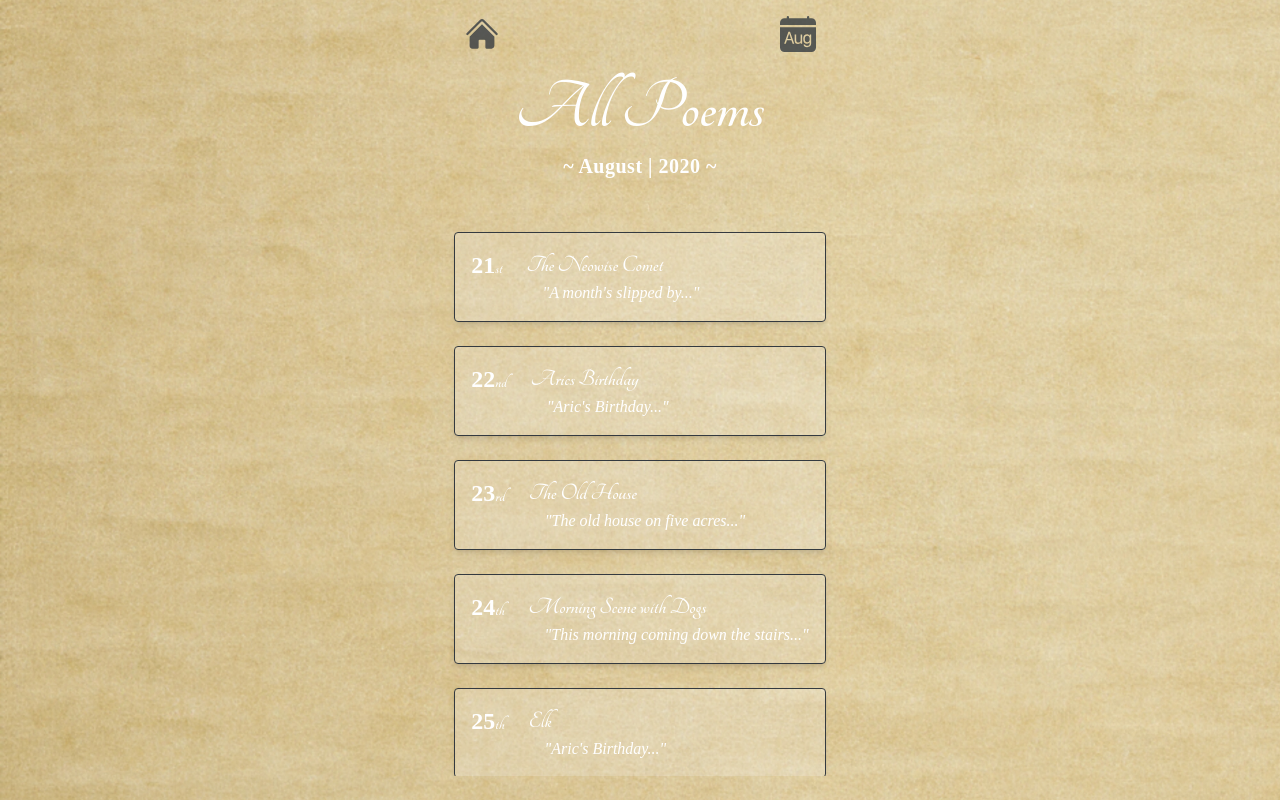
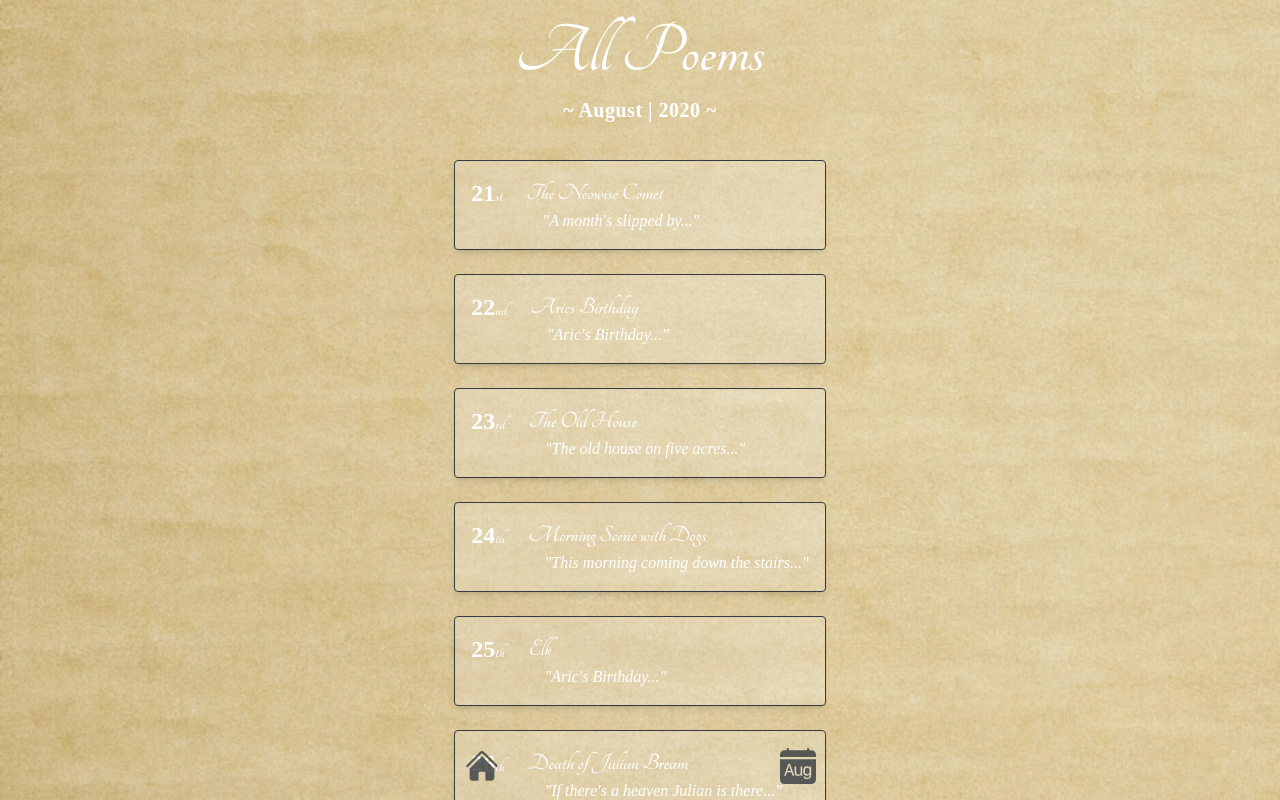
Before and after one commit to theMorganObject/berman-poems, a Next.js app: page /poems in a window 1280 px wide. Built offline with nearby package versions, Linux system fonts and the light colour scheme.

Commit message:
fixed UI white-space bugs

```diff
--- a/src/app/page.tsx
+++ b/src/app/page.tsx
@@ -2,7 +2,7 @@ import Hero from '@/components/Hero';
 
 export default function Home() {
   return (
-    <main className='relative flex min-h-screen flex-col items-center p-2'>
+    <main className='relative flex max-h-screen overflow-y-scroll flex-col items-center p-2'>
       <Hero />
     </main>
   );
--- a/src/app/poems/[slug]/page.tsx
+++ b/src/app/poems/[slug]/page.tsx
@@ -4,7 +4,7 @@ export default function Page({ params }: { params: { slug: string } }) {
   const poemID = params.slug;
 
   return (
-    <section className='relative flex min-h-screen flex-col items-center p-2 pb-16'>
+    <section className='relative flex flex-col items-center max-h-screen overflow-y-scroll p-2 pb-16'>
       <PoemStepper poemId={`${poemID}`} />
     </section>
   );
--- a/src/app/poems/page.tsx
+++ b/src/app/poems/page.tsx
@@ -13,9 +13,9 @@ export default async function Home() {
   const allPoems = await getPoems();
 
   return (
-    <main className='relative flex min-h-screen flex-col items-center p-2'>
+    <main className='relative flex flex-col items-center'>
+      <AllPoems poems={allPoems} />
       <Navigation />
-      <AllPoems poems={allPoems} />
     </main>
   );
 }
--- a/src/components/Hero.tsx
+++ b/src/components/Hero.tsx
@@ -4,7 +4,7 @@ import { GiQuillInk } from 'react-icons/gi';
 function Hero() {
   return (
     <>
-      <h1 className='text-6xl text-center font-tangerine mt-12 mb-2 xs:text-7xl'>
+      <h1 className='text-6xl text-center font-tangerine pt-12 mb-2 xs:text-7xl'>
         Daily Poems
       </h1>
       <p className='text-2xl font-tangerine mb-12 xs:text-3xl'>
--- a/src/components/UI/Navigation.tsx
+++ b/src/components/UI/Navigation.tsx
@@ -5,7 +5,7 @@ import Link from 'next/link';
 
 function Navigation() {
   return (
-    <nav className='fixed top-0 left-1/2 transform -translate-x-1/2 pt-4 w-64 xs:w-80 xs:px-2 sm:w-96 sm:px-4'>
+    <nav className='fixed bottom-0 left-1/2 transform -translate-x-1/2 pb-4 w-64 xs:w-80 xs:px-2 sm:w-96 sm:px-4'>
       <ul className='flex justify-between items-center text-4xl text-gray-8/80'>
         <Link href='/'>
           <li className='hover:text-gray-6/90 transition-colors duration-150'>
--- a/src/components/poems/AllPoems.jsx
+++ b/src/components/poems/AllPoems.jsx
@@ -2,8 +2,8 @@ import PoemsList from './PoemsList';
 
 function AllPoems(props) {
   return (
-    <section>
-      <h2 className='text-6xl text-center font-tangerine mt-16 mb-2 xs:text-6xl sm:text-7xl'>
+    <section className='max-h-screen overflow-y-scroll p-2 pb-16'>
+      <h2 className='text-6xl text-center font-tangerine mt-2 mb-2 xs:text-6xl sm:text-7xl'>
         All Poems
       </h2>
       <h3 className='text-center text-lg tracking-wide font-bold mb-9 xs:text-lg sm:text-xl'>
@@ -15,9 +15,3 @@ function AllPoems(props) {
 }
 
 export default AllPoems;
-
-/////////////////////////
-// NOTE: This is left in here for posterity. I'm building this project for a dear friend, who is a musician. As I was building this component, I took a short break and played a few movements of the Bach Cello Suites on my 7-string electric viola. I so thoroughly enjoyed the music, I wrote the following expression. Good to be in one's happy place, always do what you love! That's why I'm here, and why you're reading this...
-{
-  /* <Bach>{...allMusic}</Bach>; */
-}
--- a/src/components/poems/PoemsList.jsx
+++ b/src/components/poems/PoemsList.jsx
@@ -4,7 +4,7 @@ function PoemsList(props) {
   const { poems } = props;
 
   return (
-    <ul className='max-h-[70vh] overflow-y-scroll transparent-scrollbar'>
+    <ul>
       {poems.map((poem) => (
         <PoemItem key={poem.slug} poem={poem} />
       ))}
```
